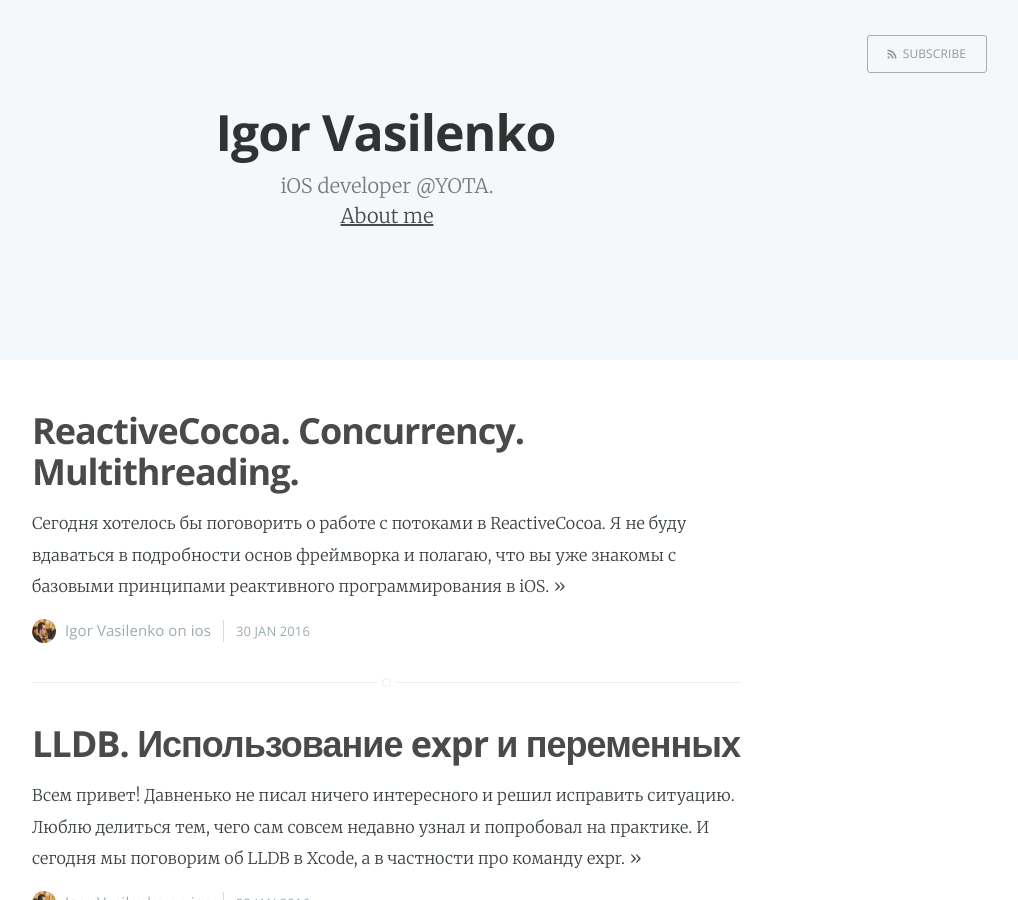
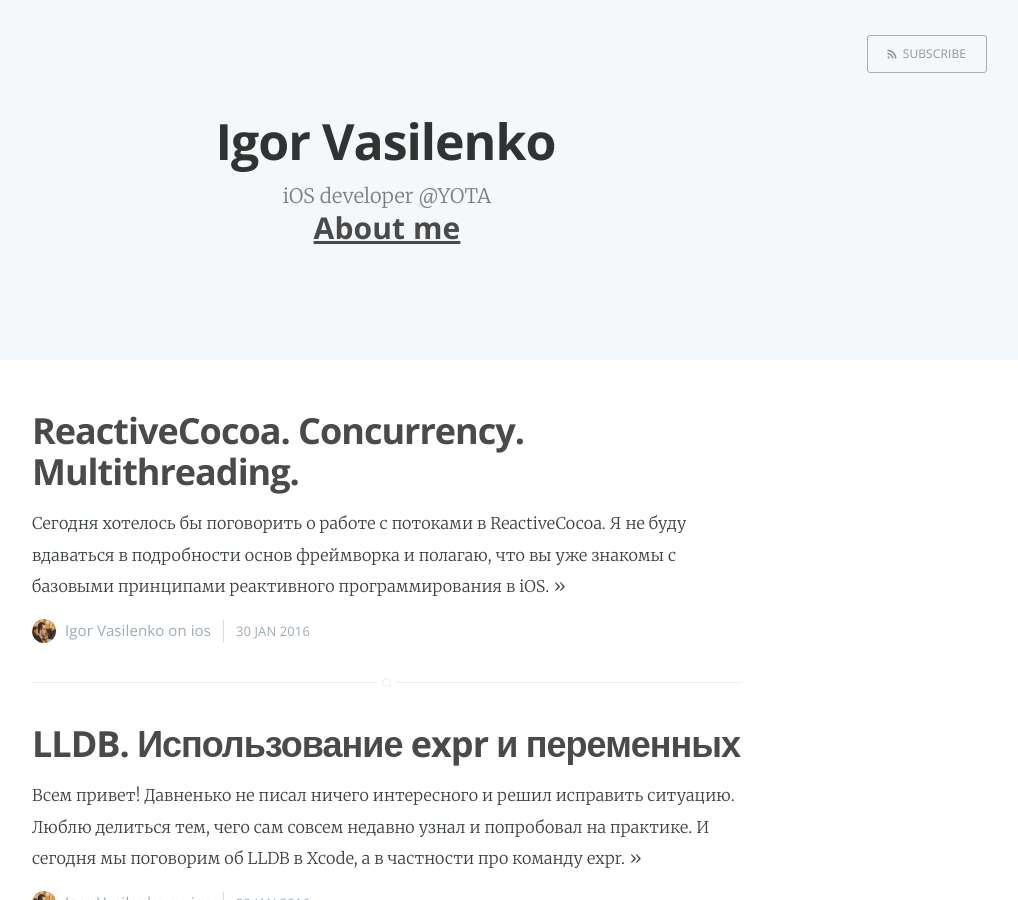
Before and after one commit to spbvasilenko/NSVasilenko, a Jekyll site: the page built from index.html, in a window 1280 px wide and 900 px high. Shown: the whole window, without its empty margins (253-1271 px from the left). Built offline with Jekyll 4.4.1, drawn with Linux system fonts in a browser that asks for light colours; the list of posts is cut into pages by our own code.

Commit message:
Fix layout

```diff
--- a/index.html
+++ b/index.html
@@ -18,9 +18,11 @@
         <div class="main-header-content inner">
             <h1 class="page-title">{{ site.name }}</h1>
             <h2 class="page-description">
-                {% if site.description %} {{ site.description }}. {% endif %}
-                <p>{% if page.about %} <a href='{{ site.baseurl }}{{ page.about }}'> About me </a> {% endif %}</p>
+                {% if site.description %} {{ site.description }} {% endif %}
             </h2>
+            <h3 class="about-me">
+                {% if page.about %} <a href='{{ site.baseurl }}{{ page.about }}'> About me </a> {% endif %}
+            </h3>
         </div>
     </div>
     <a class="scroll-down icon-arrow-left" href="#content" data-offset="-45"><span class="hidden">Scroll Down</span></a>
```
